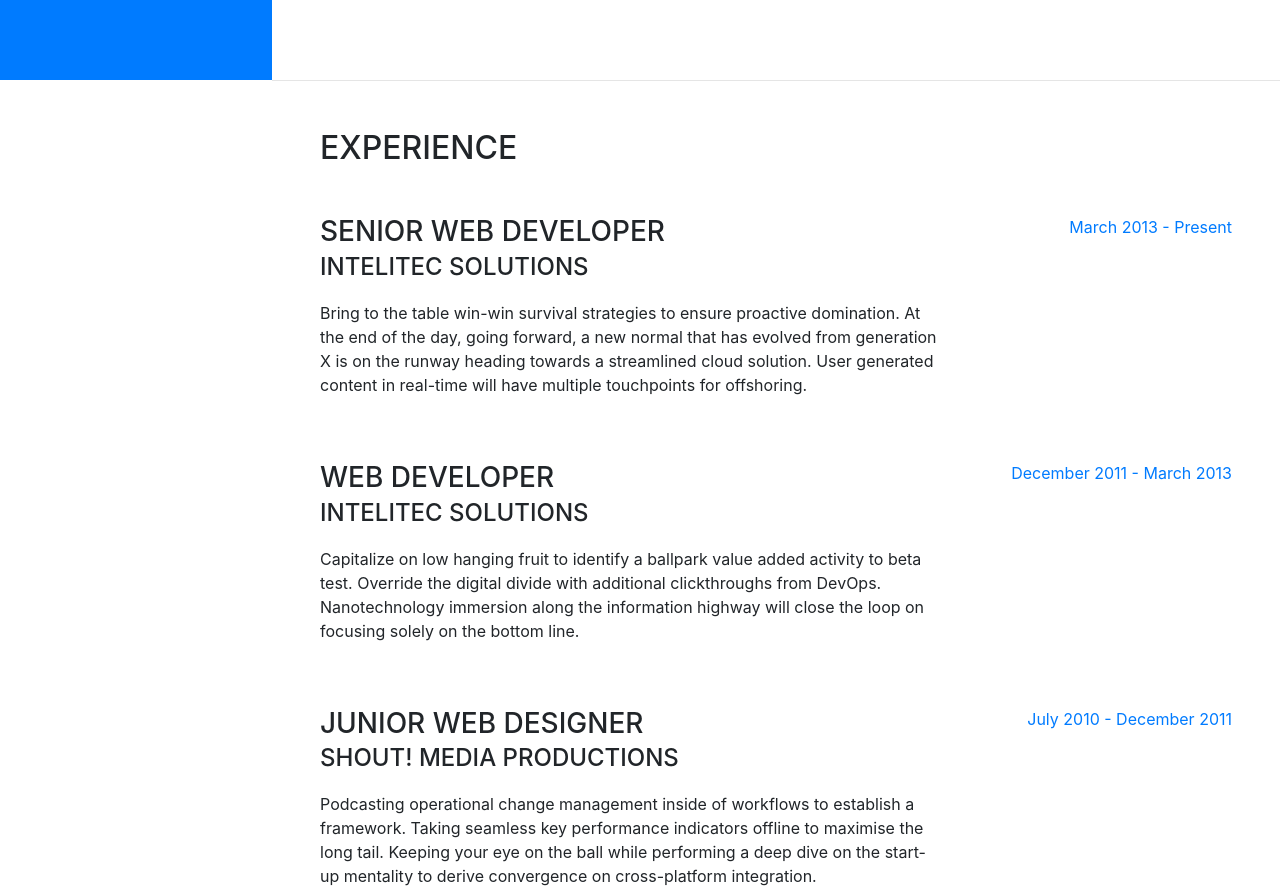
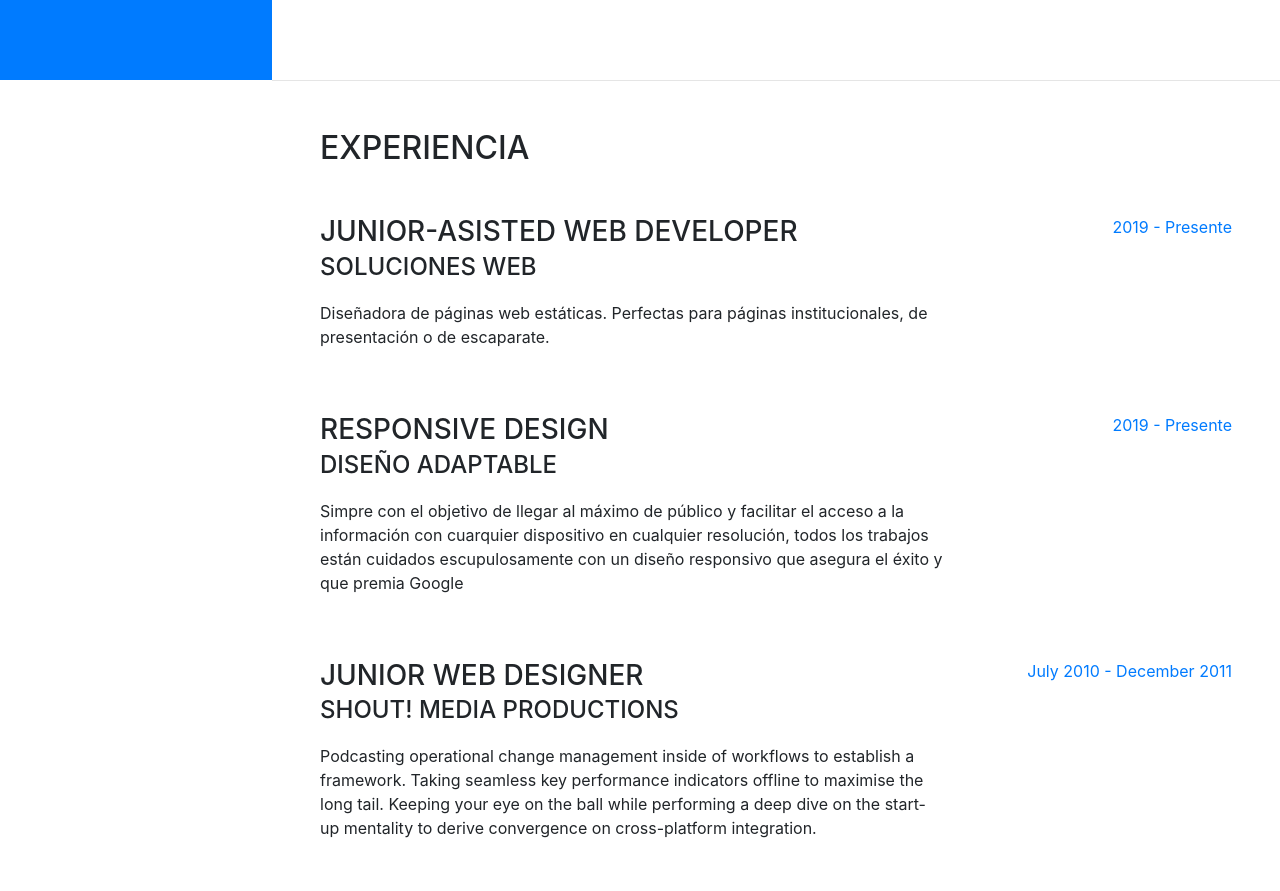
Before and after one commit to kowa1ski/CV-SaraGafas, a website with bundled scripts: page index.html in a window 1280 px wide. Shown: the part 720-1611 px from the top of the page. Built offline with nearby package versions, Linux system fonts and the light colour scheme; a web font is replaced by a local one.

Commit message:
Experiencia - Primeros bloques

```diff
--- a/index.html
+++ b/index.html
@@ -1,5 +1,5 @@
 <!DOCTYPE html>
-<html lang="en">
+<html lang="es">
 
   <head>
 
@@ -72,7 +72,7 @@
           <p class="lead mb-5">Soy experta en varios lenguajes de programación y maquetado de nivel junior-asistido. Diseño páginas web y tengo un blog</p>
           <div class="social-icons">
 
-            <a href="https://twitter.com/saragafas?lang=es">
+            <a href="https://twitter.com/saragafas?lang=es" target=”_blank”>
               <i class="fab fa-twitter"></i>
             </a>
 
@@ -84,27 +84,27 @@
 
       <section class="resume-section p-3 p-lg-5 d-flex flex-column" id="experience">
         <div class="my-auto">
-          <h2 class="mb-5">Experience</h2>
+          <h2 class="mb-5">Experiencia</h2>
 
           <div class="resume-item d-flex flex-column flex-md-row mb-5">
             <div class="resume-content mr-auto">
-              <h3 class="mb-0">Senior Web Developer</h3>
-              <div class="subheading mb-3">Intelitec Solutions</div>
-              <p>Bring to the table win-win survival strategies to ensure proactive domination. At the end of the day, going forward, a new normal that has evolved from generation X is on the runway heading towards a streamlined cloud solution. User generated content in real-time will have multiple touchpoints for offshoring.</p>
+              <h3 class="mb-0">Junior-asisted Web Developer</h3>
+              <div class="subheading mb-3">Soluciones Web</div>
+              <p>Diseñadora de páginas web estáticas. Perfectas para páginas institucionales, de presentación o de escaparate.</p>
             </div>
             <div class="resume-date text-md-right">
-              <span class="text-primary">March 2013 - Present</span>
+              <span class="text-primary">2019 - Presente</span>
             </div>
           </div>
 
           <div class="resume-item d-flex flex-column flex-md-row mb-5">
             <div class="resume-content mr-auto">
-              <h3 class="mb-0">Web Developer</h3>
-              <div class="subheading mb-3">Intelitec Solutions</div>
-              <p>Capitalize on low hanging fruit to identify a ballpark value added activity to beta test. Override the digital divide with additional clickthroughs from DevOps. Nanotechnology immersion along the information highway will close the loop on focusing solely on the bottom line.</p>
+              <h3 class="mb-0">Responsive Design</h3>
+              <div class="subheading mb-3">Diseño Adaptable</div>
+              <p>Simpre con el objetivo de llegar al máximo de público y facilitar el acceso a la información con cuarquier dispositivo en cualquier resolución, todos los trabajos están cuidados escupulosamente con un diseño responsivo que asegura el éxito y que premia Google</p>
             </div>
             <div class="resume-date text-md-right">
-              <span class="text-primary">December 2011 - March 2013</span>
+              <span class="text-primary">2019 - Presente</span>
             </div>
           </div>
 
```
